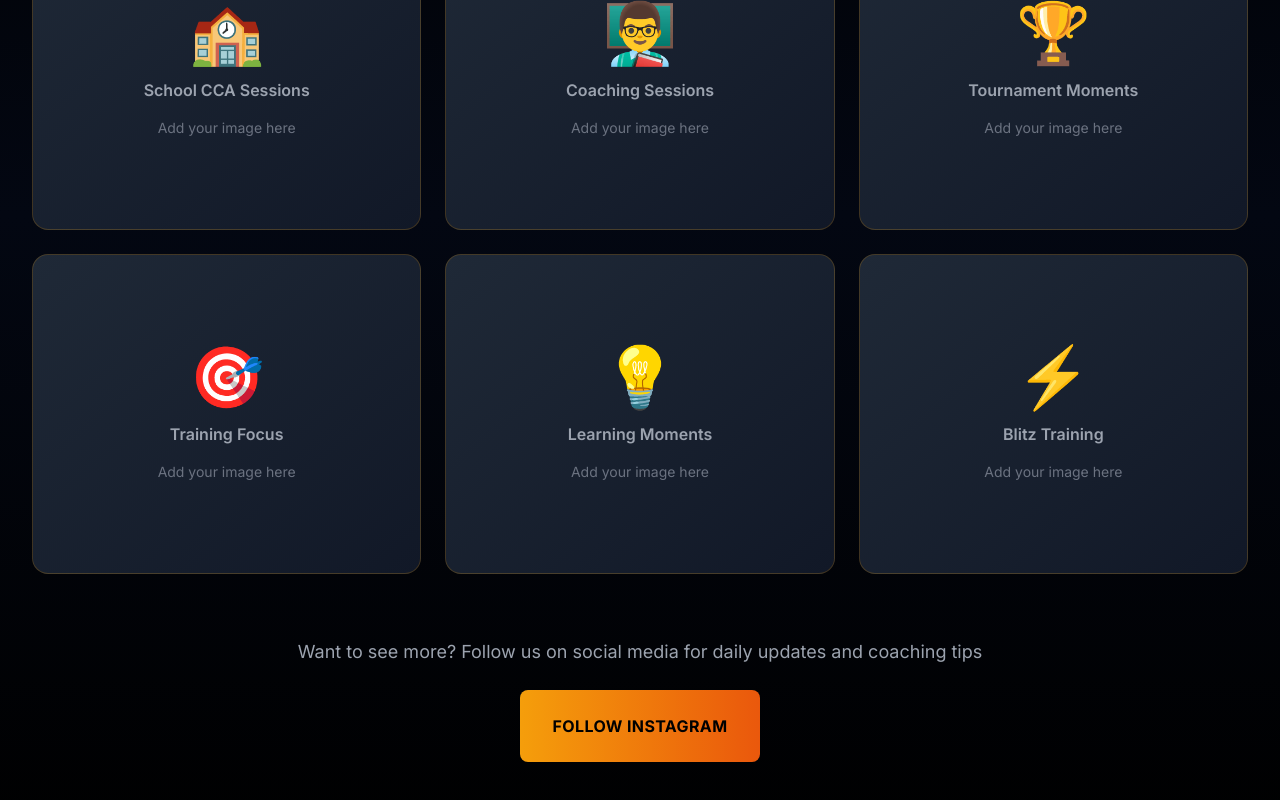
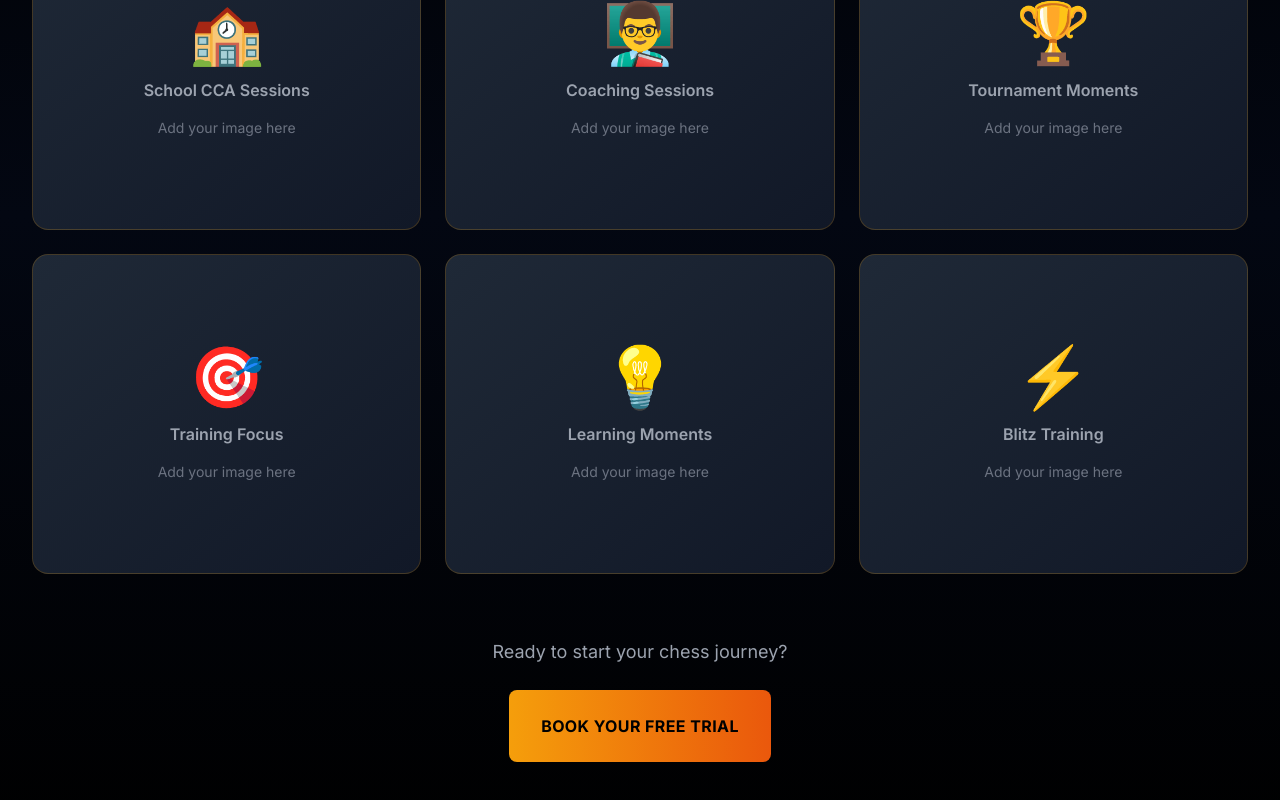
Before and after one commit to Unknown-Blaze/blazing-chess, a Next.js app: page /coaches in a window 1280 px wide. Shown: the part 2046-2846 px from the top of the page. Built offline with nearby package versions, Linux system fonts and the light colour scheme.

Commit message:
feat: remove instagram follow section, add timestamp to form submission with GMT+8 timezone

```diff
--- a/src/app/coaches/page.tsx
+++ b/src/app/coaches/page.tsx
@@ -92,11 +92,14 @@ export default function CoachesPage() {
           {/* CTA */}
           <div className="text-center mt-12 sm:mt-16">
             <p className="text-gray-400 text-base sm:text-lg mb-6 px-2">
-              Want to see more? Follow us on social media for daily updates and coaching tips
+              Ready to start your chess journey?
             </p>
             <div className="flex flex-col sm:flex-row flex-wrap gap-3 sm:gap-4 justify-center px-2">
-              <button className="bg-gradient-to-r from-amber-500 to-orange-600 hover:from-amber-600 hover:to-orange-700 text-black font-bold px-6 sm:px-8 py-5 sm:py-6 text-sm sm:text-base uppercase tracking-wide w-full sm:w-auto rounded-lg transition-all duration-300">
-                Follow Instagram
+              <button
+                onClick={() => window.location.href = '/contact'}
+                className="bg-gradient-to-r from-amber-500 to-orange-600 hover:from-amber-600 hover:to-orange-700 text-black font-bold px-6 sm:px-8 py-5 sm:py-6 text-sm sm:text-base uppercase tracking-wide w-full sm:w-auto rounded-lg transition-all duration-300"
+              >
+                Book Your Free Trial
               </button>
             </div>
           </div>
--- a/src/components/contact-section.tsx
+++ b/src/components/contact-section.tsx
@@ -177,7 +177,14 @@ export function ContactSection() {
                   const result = await response.json();
 
                   if (response.ok) {
-                    setSubmitMessage('✓ Thank you! We&apos;ll contact you soon.');
+                    const now = new Date();
+                    // Convert to GMT+8 (Singapore time)
+                    const gmt8Time = new Date(now.getTime() + (8 * 60 - now.getTimezoneOffset()) * 60000);
+                    const dateStr = gmt8Time.toLocaleDateString('en-GB');
+                    const timeStr = gmt8Time.toLocaleTimeString('en-GB', { hour: '2-digit', minute: '2-digit', hour12: false });
+                    const timestamp = `${dateStr} ${timeStr} GMT+8`;
+
+                    setSubmitMessage(`✓ Thank you! We'll contact you soon. (Submitted: ${timestamp})`);
                     setFormData({
                       studentName: '',
                       contactNumber: '',
```
